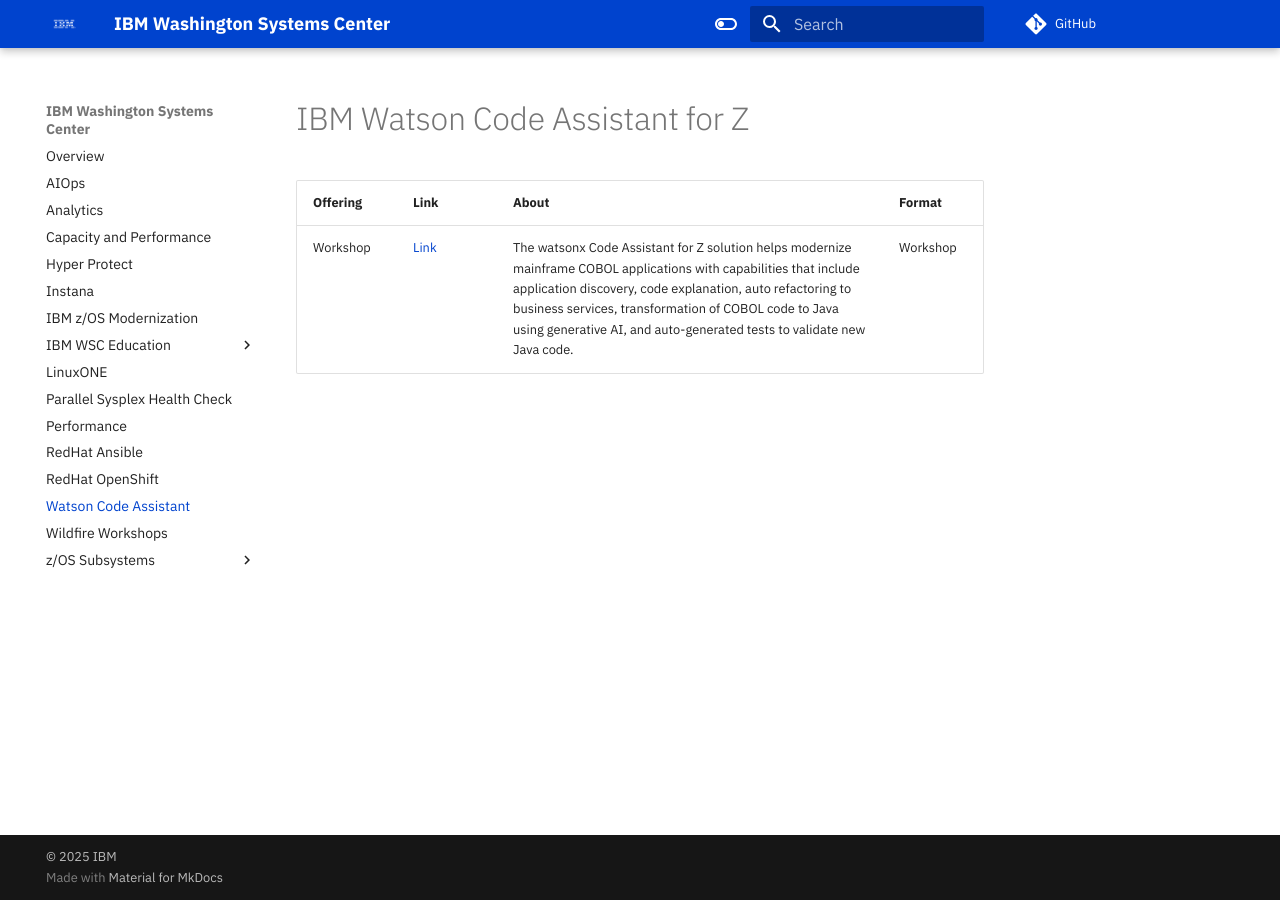
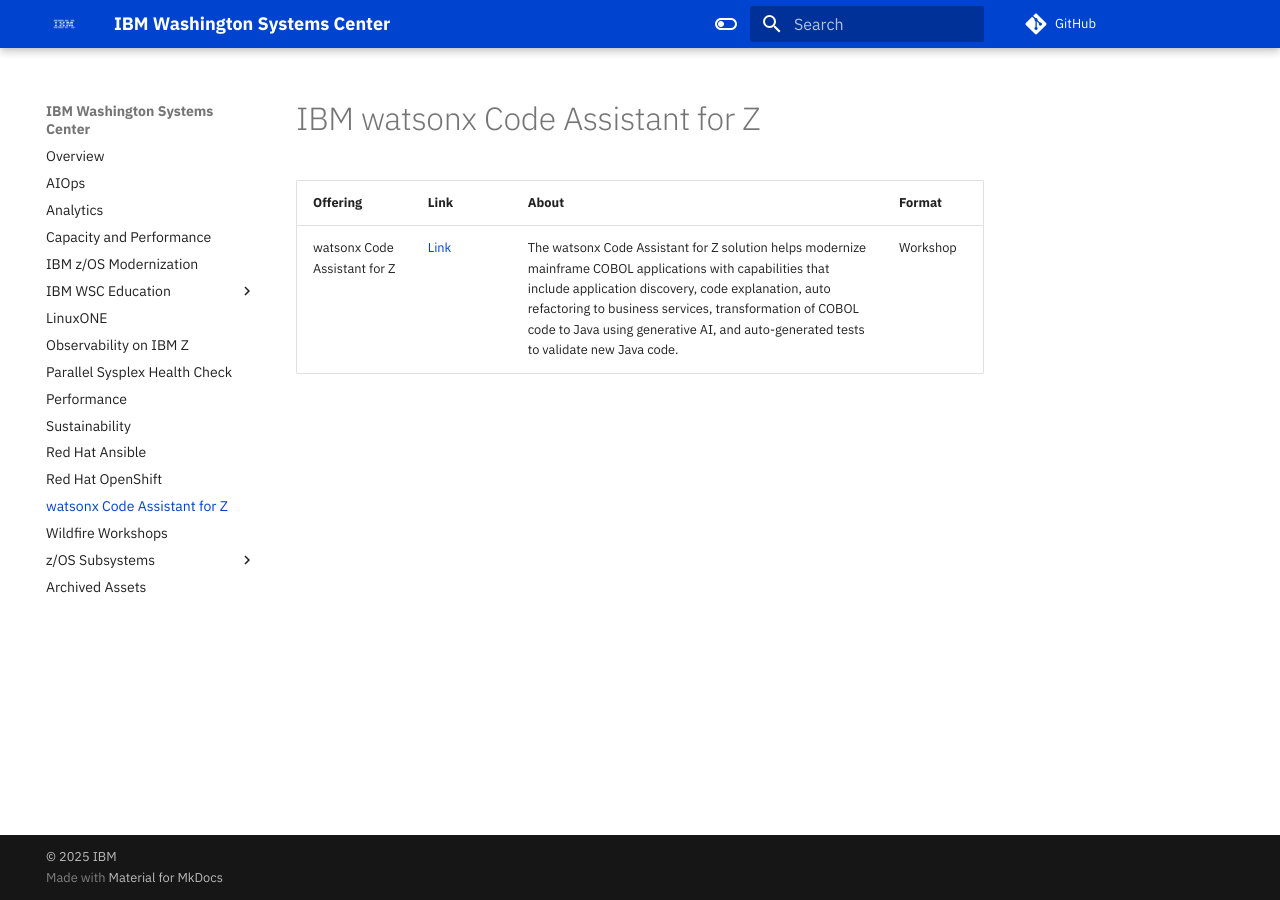
Before and after one commit to ibm-wsc/website, an MkDocs documentation site: the page built from docs/wca4z.md, in a window 1280 px wide. Built offline with MkDocs 1.6.1 and Material for MkDocs 9.7.7, drawn with Linux system fonts in a browser that asks for light colours.

Commit message:
changes after barry and garrett meeting

```diff
--- a/docs/wca4z.md
+++ b/docs/wca4z.md
@@ -1,6 +1,6 @@
-# IBM Watson Code Assistant for Z
+# IBM watsonx Code Assistant for Z
 
 
 | Offering    | Link | About | Format |
 | -------- | ------- | ------- | ------- |
-| Workshop | [Link](https://ibm-wsc.github.io/WCA4Z-Wildfire-Workshop/) | The watsonx Code Assistant for Z solution helps modernize mainframe COBOL applications with capabilities that include application discovery, code explanation, auto refactoring to business services, transformation of COBOL code to Java using generative AI, and auto-generated tests to validate new Java code. | Workshop |
+| watsonx Code Assistant for Z | [Link](https://ibm-wsc.github.io/WCA4Z-Wildfire-Workshop/) | The watsonx Code Assistant for Z solution helps modernize mainframe COBOL applications with capabilities that include application discovery, code explanation, auto refactoring to business services, transformation of COBOL code to Java using generative AI, and auto-generated tests to validate new Java code. | Workshop |
--- a/mkdocs.yml
+++ b/mkdocs.yml
@@ -4,18 +4,18 @@
   - AIOps: aiops.md
   - Analytics: analytics.md
   - Capacity and Performance: capacityperf.md
-  - Hyper Protect: hyperprotect.md
-  - Instana: instana.md
   - IBM z/OS Modernization: zosmodernization.md
   - IBM WSC Education:
     - IBM Z Explore: education/zxplore.md
     - Mainframe Skills Depot: education/msd.md
   - LinuxONE: linuxONE.md
+  - Observability on IBM Z: Observability.md
   - Parallel Sysplex Health Check: healthcheck.md
   - Performance: performance.md
-  - RedHat Ansible: rhansible.md
-  - RedHat OpenShift: rhopenshift.md
-  - Watson Code Assistant: wca4z.md
+  - Sustainability: sustainability.md
+  - Red Hat Ansible: rhansible.md
+  - Red Hat OpenShift: rhopenshift.md
+  - watsonx Code Assistant for Z: wca4z.md
   - Wildfire Workshops: workshops.md
   - z/OS Subsystems:
     - IBM CICS: zossoftware/ibmcics.md
@@ -25,7 +25,7 @@
     - IBM z/OS: zossoftware/ibmzos.md
     - IBM z/OS Communications Server: zossoftware/ibmcommserver.md
     - IBM z/OS Connect: zossoftware/ibmzosconnect.md
-
+  - Archived Assets: archived.md
 # Project Information
 site_url: 'https://github.com/ibm-wsc/'
 site_description: IBM Washington Systems Center
```
Also changed, not shown: docs/aiops.md (+2 -1 lines), docs/archived.md (added, +8 -0 lines), docs/hyperprotect.md (deleted, +0 -5 lines), docs/instana.md (deleted, +0 -7 lines), docs/observability.md (added, +17 -0 lines), docs/sustainability.md (added, +5 -0 lines), docs/workshops.md (+0 -4 lines), docs/zosmodernization.md (+1 -0 lines).
